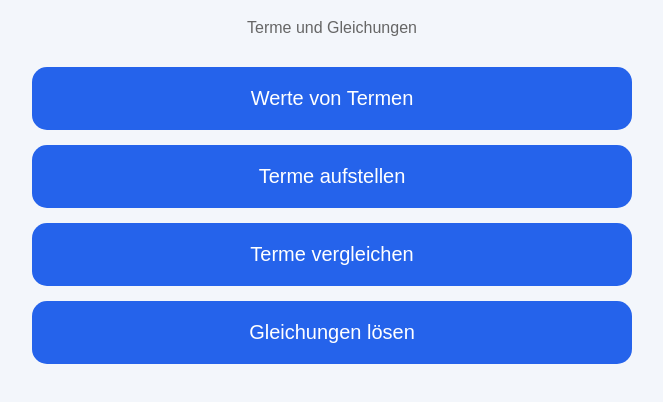
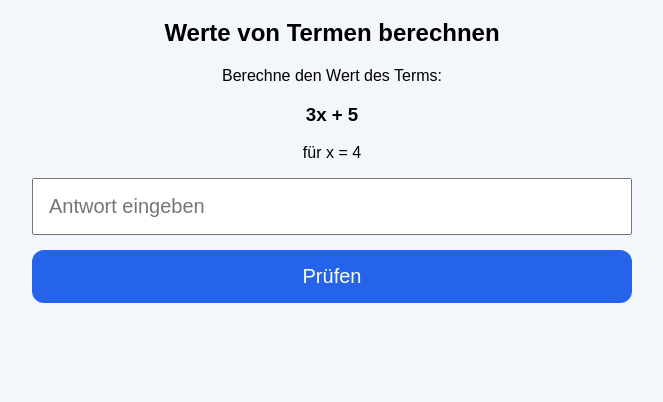
Before and after one commit to 7h2mvkm5ry-droid/Math07e, a plain HTML site: page index.html in a window 1280 px wide. Shown: the part 82-484 px from the top of the page, without its empty margins (308-971 px from the left). Drawn offline with Linux system fonts and the light colour scheme.

Commit message:
erste Übung eingebaut

```diff
--- a/app.js
+++ b/app.js
@@ -1 +1,18 @@
-console.log("MatheTrainer gestartet");
+function pruefen() {
+
+    const antwort =
+        Number(document.getElementById("antwort").value);
+
+    if (antwort === 17) {
+
+        document.getElementById("ergebnis").innerHTML =
+            "✅ Richtig!";
+
+    } else {
+
+        document.getElementById("ergebnis").innerHTML =
+            "❌ Leider falsch.";
+
+    }
+
+}
--- a/index.html
+++ b/index.html
@@ -4,24 +4,37 @@
     <meta charset="UTF-8">
     <meta name="viewport" content="width=device-width, initial-scale=1.0">
     <title>MatheTrainer 7</title>
-
     <link rel="stylesheet" href="style.css">
 </head>
 <body>
 
 <div class="container">
+
     <h1>📚 MatheTrainer 7</h1>
 
+    <h2>Werte von Termen berechnen</h2>
+
     <p>
-            Terme und Gleichungen
+        Berechne den Wert des Terms:
     </p>
 
-        <div class="menu">
-            <button>Werte von Termen</button>
-            <button>Terme aufstellen</button>
-            <button>Terme vergleichen</button>
-            <button>Gleichungen lösen</button>
-        </div>
+    <h3 id="aufgabe">3x + 5</h3>
+
+    <p>
+        für x = <span id="wert">4</span>
+    </p>
+
+    <input
+        type="number"
+        id="antwort"
+        placeholder="Antwort eingeben">
+
+    <button onclick="pruefen()">
+        Prüfen
+    </button>
+
+    <p id="ergebnis"></p>
+
 </div>
 
 <script src="app.js"></script>
--- a/style.css
+++ b/style.css
@@ -8,29 +8,28 @@ body {
 .container {
     max-width: 600px;
     margin: auto;
-}
-
-h1 {
     text-align: center;
 }
 
-p {
-    text-align: center;
-    color: #666;
-}
-
-.menu {
-    display: flex;
-    flex-direction: column;
-    gap: 15px;
-    margin-top: 30px;
+input {
+    width: 100%;
+    padding: 15px;
+    font-size: 20px;
+    box-sizing: border-box;
+    margin-bottom: 15px;
 }
 
 button {
+    width: 100%;
+    padding: 15px;
     font-size: 20px;
-    padding: 20px;
     border: none;
-    border-radius: 15px;
+    border-radius: 12px;
     background: #2563eb;
     color: white;
 }
+
+#ergebnis {
+    font-size: 24px;
+    margin-top: 20px;
+}
```
Lines whose indentation alone changed are shown as unchanged.
